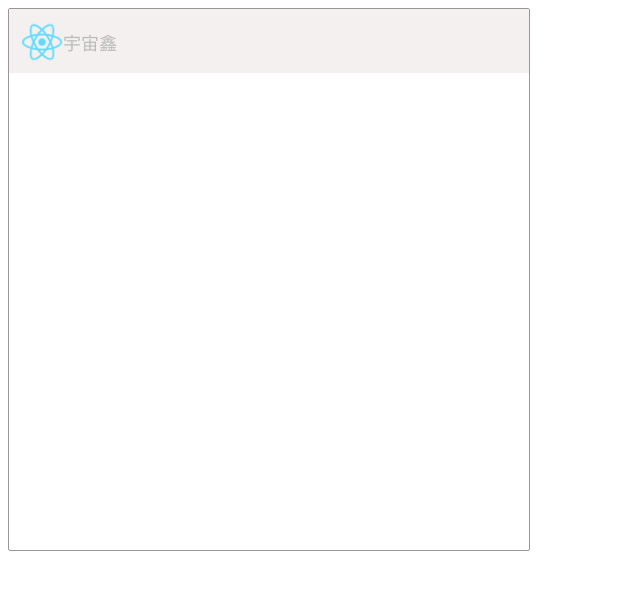
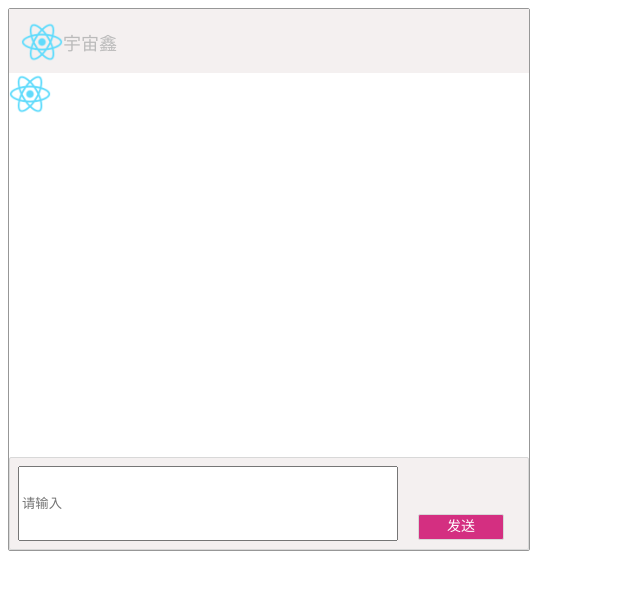
Before and after one commit to Doloreszjx/chatroom, a React (Create React App) app: page / in a window 1280 px wide. Shown: the top 590 px of the page, without its empty margins (0-640 px from the left). Built offline with nearby package versions, Linux system fonts and the light colour scheme; the HTML template or start-up script is replaced by a standard one.

Commit message:
finish: 对话框样式

```diff
--- a/src/components/Button/index.js
+++ b/src/components/Button/index.js
@@ -10,12 +10,13 @@ export default function Button(props) {
    */
   const {
     ButtonContent,
+    ButtonStyle,
     onClickItem=()=>{}
   } = props;
 
   return (
-    <div className="button-wrapper" onClick={onClickItem}>
-      <span className="button-word">{ButtonContent}</span>
+    <div className="button-wrapper" style={ButtonStyle} onClick={onClickItem}>
+      <span className="button-word" style={ButtonStyle.buttonWord}>{ButtonContent}</span>
     </div>
   )
 }
--- a/src/modules/Dialog/index.css
+++ b/src/modules/Dialog/index.css
@@ -1,4 +1,5 @@
 .dialog-wrapper {
+	position: relative;
 	width: 520px;
 	height: 541px;
 	border: 1px solid #979797;
@@ -6,7 +7,23 @@
 }
 .dialog-header {
 	height: 64px;
-
 	background-color: #f4f0f0;
 	border-bottom: #d8d8d8;
 }
+.dialog-footer {
+	display: flex;
+	flex-direction: row;
+	position: absolute;
+	bottom: 0;
+	left: 0;
+	right: 0;
+	height: 91px;
+	background: #f4f0f0;
+	border: 1px solid #d8d8d8;
+	border-radius: 2px;
+}
+.dialog-input {
+	text-align: left;
+	margin: 8px;
+	width: 372px;
+}
--- a/src/modules/Dialog/index.js
+++ b/src/modules/Dialog/index.js
@@ -5,25 +5,50 @@
  *  2. 不同： 对话框居左；从左到右： 头像 对话内容；
  */
 
-import React, { Component } from 'react';
+import React, { useState } from 'react';
 import HeadProtrait from '../../components/HeadPortrait/index';
+import Button from '../../components/Button/index';
 
 import './index.css';
+import SELFISH from '../../static/image/logo192.png';
 
 export default function Dialog() {
+  const [inputValue, setInputValue] = useState('');
+  // const [lastInput, setLastInput] = useState('');
   // 头像的自定义样式
   const wapperStyle = {
     marginLeft: `${12}px`,
     paddingTop: `${12}px`
+  }
+  // 按钮样式自定义
+  const ButtonStyle = {
+    width: `${84}px`,
+    height: `${24}px`,
+    marginTop: `${56}px`,
+    buttonWord: {
+      lineHeight: `${24}px`,
+      fontSize: `${14}px`
+    }
+  };
+  // 点击发送按钮，展示对话内容至聊天记录
+  function dialogClick() {
+    const lastInput = inputValue;
+    console.log(lastInput)
+    setInputValue('');
+  }
 
-  }
   return (
     <div className="dialog-wrapper">
       <div className="dialog-header">
         <HeadProtrait wapperStyle={wapperStyle} />
       </div>
+      <div className='dialog-content'>
+        <img src={SELFISH} className="portrait-selfish" />
+        <span>{inputValue}</span>
+      </div>
       <div className="dialog-footer">
-        {/* 输入框 + 发送键 */}
+        <input placeholder='请输入' value={inputValue} type='text' name='dialog-input' className='dialog-input' onChange={(e) => setInputValue(e.target.value)} />
+        <Button ButtonContent={'发送'} ButtonStyle={ButtonStyle} onClickItem={dialogClick} />
       </div>
     </div>
   )
```
